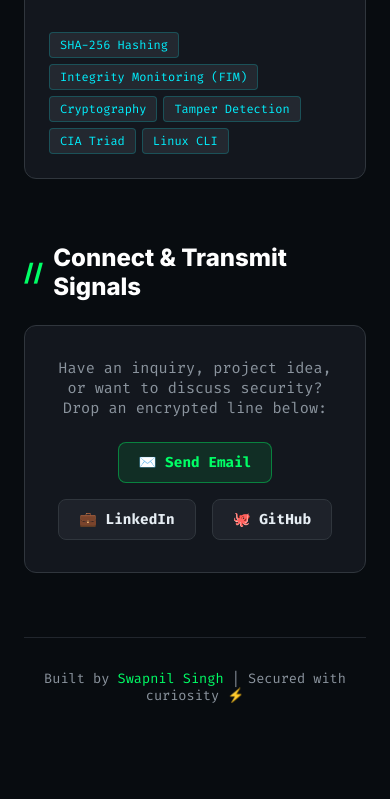
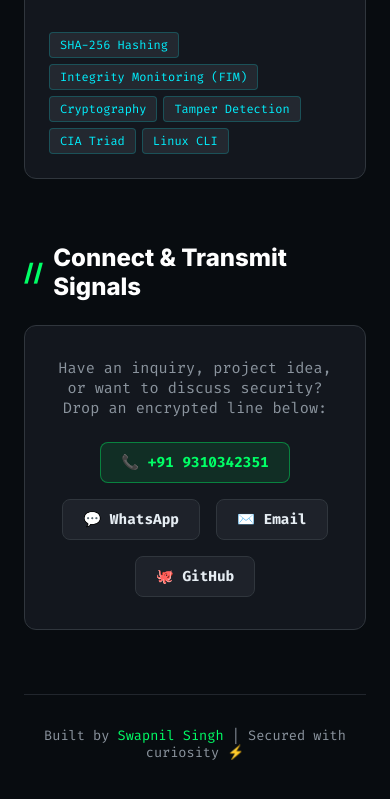
Before and after one commit to swapnilsingh01374-lgtm/cyber-portfolio, a plain HTML site: page index.html in a window 390 px wide. Shown: the part 6693-7492 px from the top of the page. Before the commit the page ends 7445 px from the top, so only its background shows below. Drawn offline with Linux system fonts and the light colour scheme.

Commit message:
Add phone number (+91 9310342351) and WhatsApp contact channels

```diff
--- a/index.html
+++ b/index.html
@@ -846,16 +846,16 @@
             <div class="contact-box">
                 <p>Have an inquiry, project idea, or want to discuss security? Drop an encrypted line below:</p>
                 <div class="contact-links">
-                    <!-- Email button: replace your.email@example.com with your real email -->
-                    <a href="mailto:your.email@example.com" class="contact-btn primary">
-                        ✉️ Send Email
+                    <a href="tel:+919310342351" class="contact-btn primary">
+                        📞 +91 9310342351
                     </a>
-                    <!-- Replace with your actual LinkedIn link -->
-                    <a href="https://linkedin.com" target="_blank" class="contact-btn">
-                        💼 LinkedIn
+                    <a href="https://wa.me/919310342351" target="_blank" class="contact-btn">
+                        💬 WhatsApp
                     </a>
-                    <!-- Replace with your actual GitHub link -->
-                    <a href="https://github.com" target="_blank" class="contact-btn">
+                    <a href="mailto:swapnilsingh.01374@gmail.com" class="contact-btn">
+                        ✉️ Email
+                    </a>
+                    <a href="https://github.com/swapnilsingh01374-lgtm" target="_blank" class="contact-btn">
                         🐙 GitHub
                     </a>
                 </div>
@@ -963,7 +963,7 @@
                         "  4. Enterprise Automated Backup & Archival Shell Script (AWS EC2, Bash, tar)\n" +
                         "  5. Cryptographic File Integrity Verification & SHA-256 Checksum Monitor\n\n" +
                         "💡 Scroll down to inspect the detailed project cards and click on any diagram to view full resolution!",
-            'contact': "📡 Signal Channels:\n  Email: your.email@example.com\n  LinkedIn: linkedin.com\n  GitHub: github.com",
+            'contact': "📡 Signal Channels:\n  📞 Phone: +91 9310342351\n  💬 WhatsApp: +91 9310342351\n  ✉️ Email: swapnilsingh.01374@gmail.com\n  🐙 GitHub: github.com/swapnilsingh01374-lgtm",
             'hack': "Initializing penetration test...\n[+] Scanning targets: 192.168.1.1\n[+] Bypassing firewall... Success!\n[+] Decrypting payload... Done!\n[✓] ACCESS GRANTED: Swapnil is now in the mainframe."
         };
 
```
